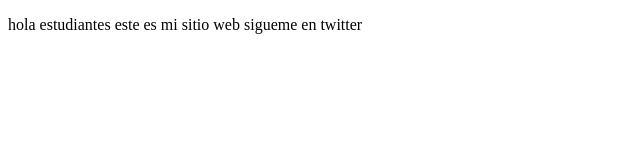
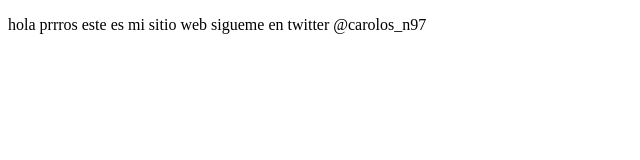
Before and after one commit to CarlosNasayo/proyectoDemoCursoPrework, a plain HTML site: page index.html in a window 1280 px wide. Shown: the whole page, without its empty margins (0-640 px from the left). Drawn offline with Linux system fonts and the light colour scheme.

Commit message:
agregue twitter

```diff
--- a/index.html
+++ b/index.html
@@ -8,8 +8,8 @@
 </head>
 <body>
     <p>
-        hola estudiantes este es mi sitio web
-        sigueme en twitter
+        hola prrros este es mi sitio web
+        sigueme en twitter @carolos_n97
     </p>
 
 </body>
```
